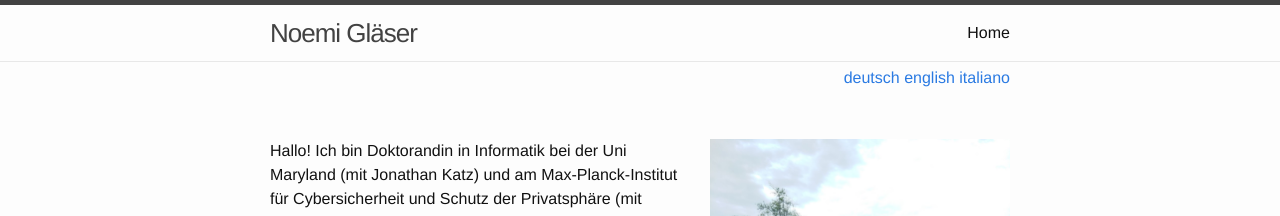
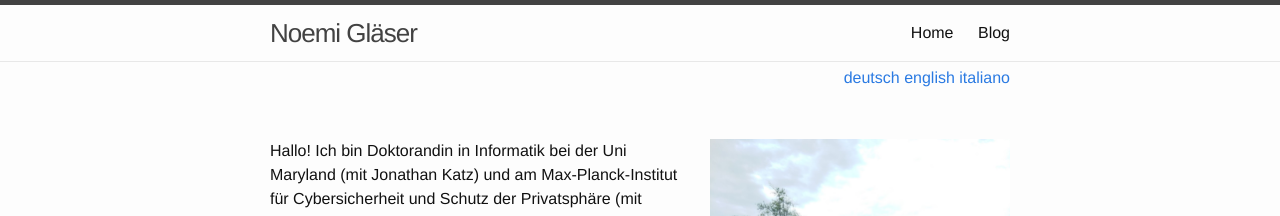
Before and after one commit to nglaeser/minima-site, a Jekyll site: the page built from index-de.md, in a window 1280 px wide. Shown: the top 216 px of the page. Built offline with Jekyll 4.4.1, drawn with Linux system fonts in a browser that asks for light colours.

Commit message:
add blog link to all languages (was missing in it and de)

```diff
--- a/_includes/header.html
+++ b/_includes/header.html
@@ -20,6 +20,12 @@
           {% unless my_page.title contains "Tag:" %}
           <a class="page-link" href="{{ my_page.url | prepend: site.baseurl }}">{{ my_page.title }}</a>
           {% endunless %}
+          {% endif %}
+        {% endfor %}
+        <!-- add Blog link for all languages -->
+        {% for my_page in site.pages %}
+          {% if my_page.ref contains 'blog' %}
+            <a class="page-link" href="{{ my_page.url | prepend: site.baseurl }}">{{ my_page.title }}</a>
           {% endif %}
         {% endfor %}
       </div>
```
Also changed, not shown: blog.md (+0 -2 lines).
